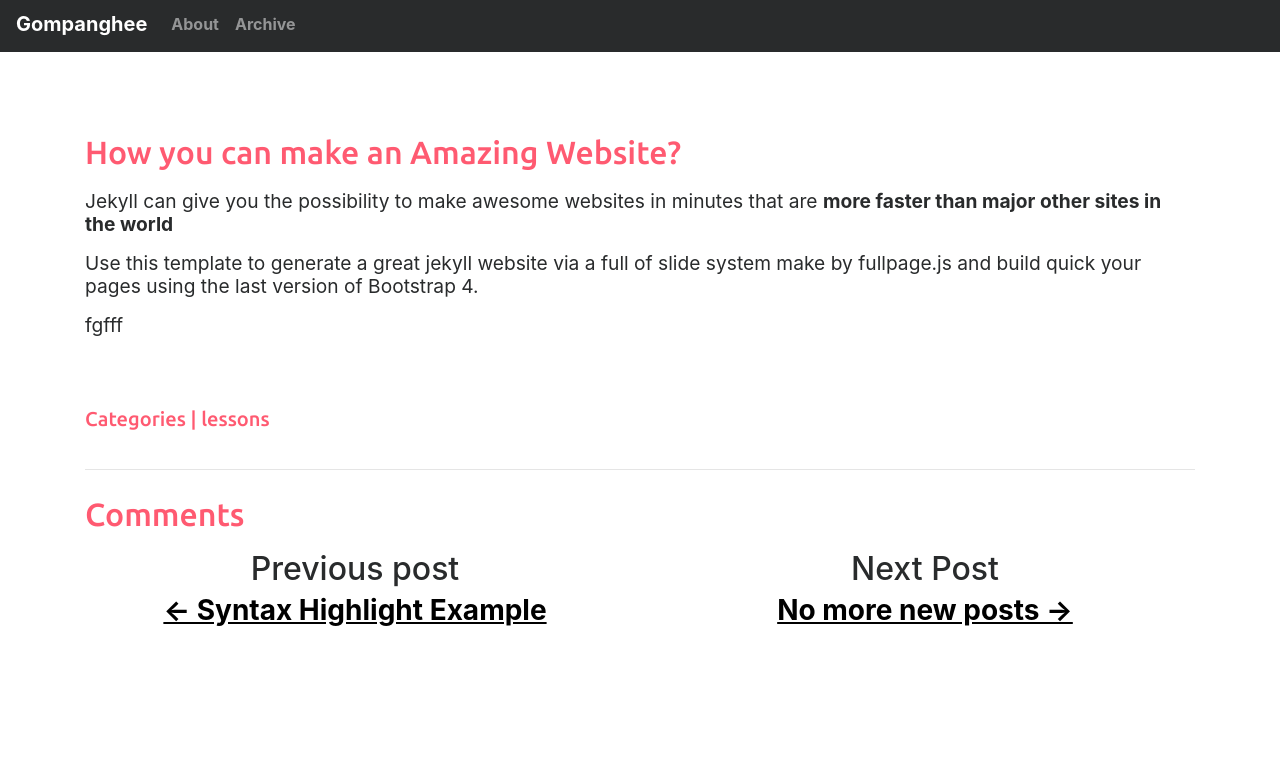
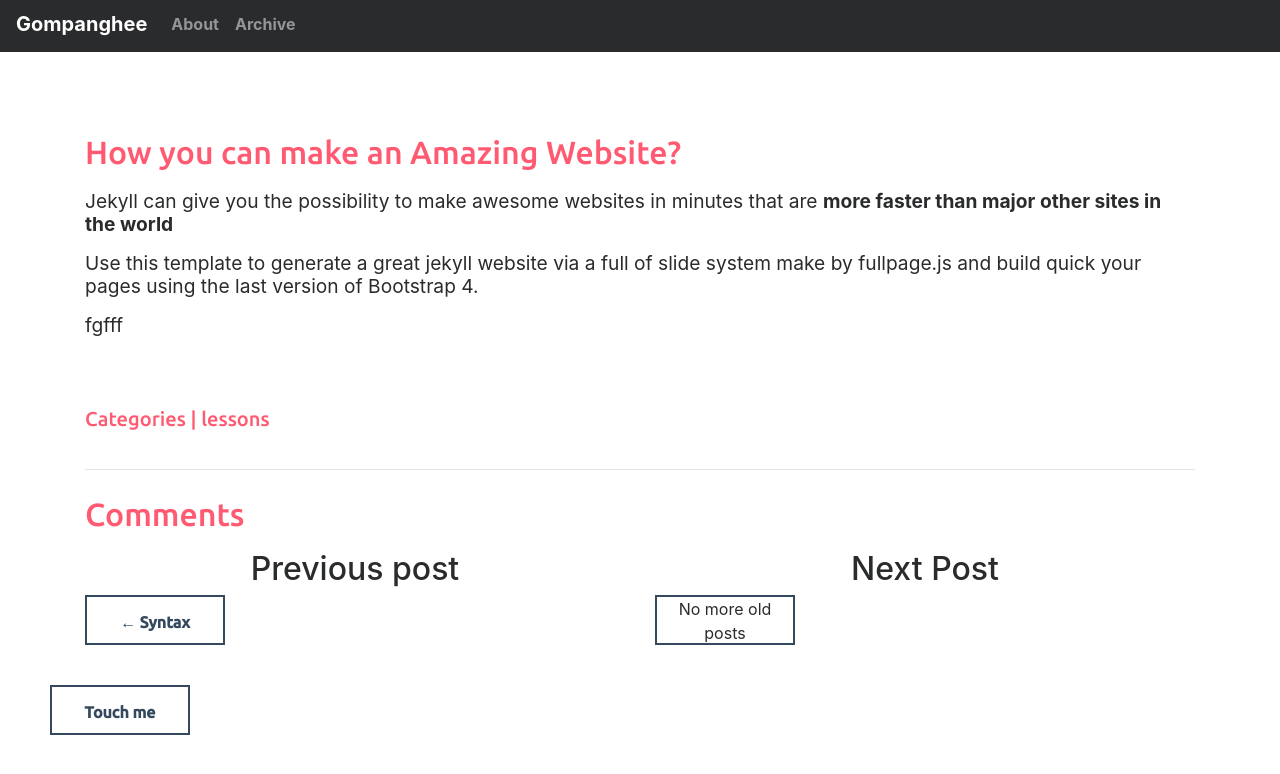
Before and after one commit to gompanghee/gompanghee.github.io, a Jekyll site: the page built from _posts/lessons/2017-03-20-make-your-jekyll-website-amazing.md, in a window 1280 px wide, cut to the strip 904-1679 px from the top of the page. Built offline with Jekyll 4.4.1, drawn with Linux system fonts in a browser that asks for light colours; nearby versions of some CDN libraries; comment, search, counter and statistics services are not loaded; before the commit the page ends 1537 px from its top, so only the background shows below that.

Commit message:
Update post.html

```diff
--- a/_includes/themes/bootstrap/post.html
+++ b/_includes/themes/bootstrap/post.html
@@ -177,6 +177,119 @@
   50%  { opacity: .5; }
   100% { opacity: 1; }
 }
+
+.button-1{
+  width:140px;
+  height:50px;
+  border:2px solid #34495e;
+  float:left;
+  text-align:center;
+  cursor:pointer;
+  position:relative;
+  box-sizing:border-box;
+  overflow:hidden;
+  margin:0 0 40px 0;
+}
+
+.no-button{
+  width:140px;
+  height:50px;
+  border:2px solid #34495e;
+  float:left;
+  text-align:center;
+  cursor:pointer;
+  position:relative;
+  box-sizing:border-box;
+  overflow:hidden;
+  margin:0 0 40px 0;
+}
+
+.no-button a{
+  font-family:'Ubuntu';
+  font-size:16px;
+  color:#34495e;
+  text-decoration:none;
+  line-height:50px;
+  transition:all .5s ease;
+  z-index:2;
+  position:relative;
+}
+
+.no-eff{
+  width:140px;
+  height:50px;
+  top:-2px;
+  right:-140px;
+  background:#34495e;
+  position:absolute;
+  transition:all .5s ease;
+  z-index:1;
+}
+
+.button-1 a{
+  font-family:'Ubuntu';
+  font-size:16px;
+  color:#34495e;
+  text-decoration:none;
+  line-height:50px;
+  transition:all .5s ease;
+  z-index:2;
+  position:relative;
+}
+.eff-1{
+  width:140px;
+  height:50px;
+  top:-2px;
+  right:-140px;
+  background:#34495e;
+  position:absolute;
+  transition:all .5s ease;
+  z-index:1;
+}
+.button-1:hover .eff-1{
+  right:0;
+}
+.button-1:hover a{
+  color:#fff;
+}
+
+.button-4{
+  width:140px;
+  height:50px;
+  border:2px solid #34495e;
+  float:left;
+  text-align:center;
+  cursor:pointer;
+  position:relative;
+  box-sizing:border-box;
+  overflow:hidden;
+  margin:0 0 40px 50px;
+}
+.button-4 a{
+  font-family:'Ubuntu';
+  font-size:16px;
+  color:#34495e;
+  text-decoration:none;
+  line-height:50px;
+  transition:all .5s ease;
+  z-index:2;
+  position:relative;
+}
+.eff-4{
+  width:140px;
+  height:50px;
+  left:-140px;
+  background:#34495e;
+  position:absolute;
+  transition:all .5s ease;
+  z-index:1;
+}
+.button-4:hover .eff-4{
+  left:0;
+}
+.button-4:hover a{
+  color:#fff;
+}
 </style>
 
 <script>
@@ -259,9 +372,16 @@
                 <h2>Previous post</h2>
                   <div>
                     {% if page.previous %}
-                    <h3><a class="" href="{{ BASE_PATH }}{{ page.previous.url }}" title="{{ page.previous.title }}">&larr; {{ page.previous.title }}<span data-letters="&larr; {{ page.previous.title }}"></span><span data-letters="&larr; {{ page.previous.title }}"></span></a></h3>
+                    <div class="button-1">
+                      <div class="eff-1"></div>
+                      <a href="{{ BASE_PATH }}{{ page.previous.url }}" title="{{ page.previous.title }}">&larr; {{ page.previous.title }}<span data-letters="&larr; {{ page.previous.title }}"></span><span data-letters="&larr; {{ page.previous.title }}"></span></a>
+                    </div>
+
                     {% else %}
-                    <h3><a class="disabled" href="#" title="No more old posts">&larr; No more old posts<span data-letters="&larr; No more old posts"></span><span data-letters="&larr; No more old posts"></span></a></h3>
+                    <div class="no-button">
+                      <div class="no-eff"></div>
+                      No more old posts<span data-letters="&larr; No more old posts"></span><span data-letters="&larr; No more old posts"></span></a>
+                    </div>
                      {% endif %}
                    </div>
 
@@ -272,9 +392,15 @@
                       <h2>Next Post</h2>
                           <div>
                             {% if page.next %}
-                              <h3><a style="margin: 0 auto;" class="" href="{{ BASE_PATH }}{{ page.next.url }}" title="{{ page.next.title }}">{{ page.next.title }} &rarr;<span data-letters="{{ page.next.title }} &rarr;"></span><span data-letters="{{ page.next.title }} &rarr;"></span></a></h3>
+                            <div class="button-4">
+                              <div class="eff-4"></div>
+                              <a href="{{ BASE_PATH }}{{ page.next.url }}" title="{{ page.next.title }}">{{ page.next.title }} &rarr;<span data-letters="{{ page.next.title }} &rarr;"></span><span data-letters="{{ page.next.title }} &rarr;"></span></a>
+                            </div>
                             {% else %}
-                              <h3><a style="margin: 0 auto;" class="disabled" href="#" title="No more new posts">No more new posts &rarr;<span data-letters="&larr; No more new posts"></span><span data-letters="&larr; No more new posts"></span></a></h3>
+                            <div class="no-button">
+                              <div class="no-eff"></div>
+                              No more old posts<span data-letters="&larr; No more old posts"></span><span data-letters="&larr; No more old posts"></span></a>
+                            </div>
                             {% endif %}
                           </div>
               </div>
@@ -282,6 +408,10 @@
 
     </div>
 
+    <div class="button-4">
+      <div class="eff-4"></div>
+      <a href="#"> Touch me </a>
+    </div>
 <script>
   window.onload=setTimeout(()=>{nav.scrollIntoView({behavior: 'smooth'});},3500)
 </script>
```
